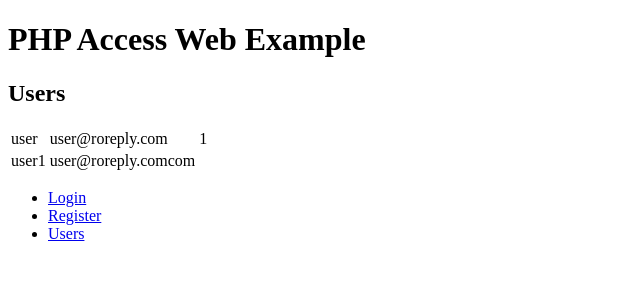
After one commit to marcocrowe/user-access-example-php, a PHP site: page /userlist.php in a window 1280 px wide. The commit adds this page. Shown: the top 300 px of the page, without its empty margins (0-640 px from the left). Run offline with PHP 8.4, Linux system fonts and the light colour scheme.

Commit message:
Users Page, Session user persistence, restructuring

```diff
--- a/UserRegisterService.php
+++ b/UserRegisterService.php
@@ -1,5 +1,6 @@
 <?php
 require_once("src/pagesupport/RegisterHtmlTagNames.php");
+require_once("src/Program.php");
 ?>
 <html>
     <head>
@@ -8,7 +9,7 @@ require_once("src/pagesupport/RegisterHtmlTagNames.php");
     </head>
     <body>
 		<?php
-		if (isset($_POST[RegisterHtmlTagNames::RegisterButton]))
+		if(isset($_POST[RegisterHtmlTagNames::RegisterButton]))
 		{
 			?>
 			<h1>Register Button Pressed</h1>
@@ -17,6 +18,8 @@ require_once("src/pagesupport/RegisterHtmlTagNames.php");
 			$email = $_POST[RegisterHtmlTagNames::EmailInput];
 			$password = $_POST[RegisterHtmlTagNames::PasswordInput];
 			$confirmPassword = $_POST[RegisterHtmlTagNames::ConfirmPasswordInput];
+
+			$userDatabase->Register($username, $email, $password);
 			?>
 			<h2>Username:<?php echo $username; ?></h2>
 			<h2>email:<?php echo $email; ?></h2>
--- a/src/UserAccount.php
+++ b/src/DataObjects/UserAccount.php
@@ -2,46 +2,43 @@
 
 class UserAccount
 {
-
 	function __construct($username, $emailAddress, $active)
 	{
 		$this->username = $username;
 		$this->emailAddress = $emailAddress;
 		$this->active = $active;
 	}
-
-	private $username;
-	private $emailAddress;
-	private $active;
-
-	public function getUsername()
+	//
+	//	Public Properties
+	//
+	public function getUsername(): string
 	{
 		return $this->username;
 	}
-
-	public function getEmail()
+	public function getEmail(): string
 	{
 		return $this->emailAddress;
 	}
-
-	public function getActive()
+	public function getActive(): string
 	{
 		return $this->active;
 	}
-
-	public function setUsername($username): void
+	public function setUsername(string $username): void
 	{
 		$this->username = $username;
 	}
-
 	public function setEmail($email): void
 	{
 		$this->emailAddress = $email;
 	}
-
 	public function setActive($active): void
 	{
 		$this->active = $active;
 	}
-
+	//
+	//	Private Fields
+	//
+	private $username;
+	private $emailAddress;
+	private $active;
 }
--- a/src/Program.php
+++ b/src/Program.php
@@ -1,7 +1,21 @@
 <?php
 
-require_once("UserAccount.php");
-require_once("UserDatabase.php");
+require_once("Repository/UserAccountRepository.php");
 
-$userDatabase = new UserDatabase();
-?>
+
+$userDatabaseSessionKey = "database";
+
+session_start();
+
+$userDatabase;
+
+
+if(isset($_SESSION[$userDatabaseSessionKey]))
+{
+	$userDatabase = $_SESSION[$userDatabaseSessionKey];
+}
+else
+{
+	$userDatabase = new UserAccountRepository();
+	$_SESSION[$userDatabaseSessionKey] = $userDatabase;
+}
--- /dev/null
+++ b/src/Repository/UserAccountRepository.php
@@ -0,0 +1,62 @@
+<?php
+
+require_once("src/DataObjects/UserAccount.php");
+class UserAccountRepository
+{
+	function __construct()
+	{
+		$this->activeUser = new UserAccount("user", "user@roreply.com", true);
+		$this->disabledUser = new UserAccount("user1", "user@roreply.comcom", false);
+
+		$this->users = array($this->activeUser, $this->disabledUser);
+	}
+	//
+	//	Public Constants
+	//
+	public const DefaultPassowrd = "password";
+	//
+	//	Public Methods
+	//
+	public function Login(string $username, string $password)
+	{
+		foreach($this->users as $user)
+		{
+			if(strcmp($username, $user->getUsername()) == 0 && strcmp($password, self::DefaultPassowrd) == 0)
+			{
+				return $user;
+			}
+		}
+		return null;
+	}
+	public function Register(string $username, string $email, string $password)
+	{
+		$newUser = new UserAccount($username, $email, true);
+		$this->SaltPassword($password);
+		array_push($this->users, $newUser);
+	}
+	public function SaltPassword(string $password): string
+	{
+		return $password;
+	}
+	//
+	//	Public Methods - Users
+	//
+	public function getActiveUser(): UserAccount
+	{
+		return $this->activeUser;
+	}
+	public function getDisabledUser(): UserAccount
+	{
+		return $this->disabledUser;
+	}
+	public function getUsers(): array
+	{
+		return $this->users;
+	}
+//
+//	Private Fields
+//
+	private $activeUser;
+	private $disabledUser;
+	private $users;
+}
--- a/src/pagesupport/LoginHtmlTagNames.php
+++ b/src/pagesupport/LoginHtmlTagNames.php
@@ -2,12 +2,8 @@
 
 class LoginHtmlTagNames
 {
-
 	const FormActionPage = "UserAccessService.php";
 	const LoginButton = "LoginButton";
 	const PasswordInput = "PasswordInput";
 	const UsernameInput = "ClientUsernameInput";
-
 }
-
-?>
--- a/src/pagesupport/RegisterHtmlTagNames.php
+++ b/src/pagesupport/RegisterHtmlTagNames.php
@@ -2,14 +2,10 @@
 
 class RegisterHtmlTagNames
 {
-
 	const ConfirmPasswordInput = "ConfirmPasswordInput";
 	const EmailInput = "EmailInput";
 	const FormActionPage = "UserRegisterService.php";
 	const PasswordInput = "PasswordInput";
 	const RegisterButton = "RegisterButton";
 	const UsernameInput = "ClientUsernameInput";
-
 }
-
-?>
--- /dev/null
+++ b/userlist.php
@@ -0,0 +1,37 @@
+<?php
+require_once("src/pagesupport/RegisterHtmlTagNames.php");
+require_once("src/Program.php");
+?>
+<!DOCTYPE html>
+<html>
+    <head>
+		<meta http-equiv="Content-Type" content="text/html; charset=UTF-8">
+		<title>PHP Access Web Example: Login</title>
+	</head>
+	<body>
+		<h1>PHP Access Web Example</h1>
+		<h2>Users</h2>
+		<table>
+			<?php
+			foreach($userDatabase->getUsers() as $user)
+			{
+				?>
+				<tr>
+					<td><?php echo $user->getUsername(); ?></td>
+					<td><?php echo $user->getEmail(); ?></td>
+					<td><?php echo $user->getActive(); ?></td>
+				</tr>
+				<?php
+			}
+			?>
+		</table>
+		<nav>
+			<ul>
+				<li><a href="login.php">Login</a></li>
+				<li><a href="register.php">Register</a></li>
+				<li><a href="userlist.php">Users</a></li>
+			</ul>
+		</nav>
+
+    </body>
+</html>
```
Also changed, not shown: index.html (+7 -2 lines), login.php (+12 -4 lines), register.php (+9 -1 lines), src/UserDatabase.php (deleted, +0 -49 lines), src/Website/MenuItem.php (added, +18 -0 lines), src/Website/WebPage.php (added, +17 -0 lines), src/Website/Website.php (added, +17 -0 lines), 2 other files.
